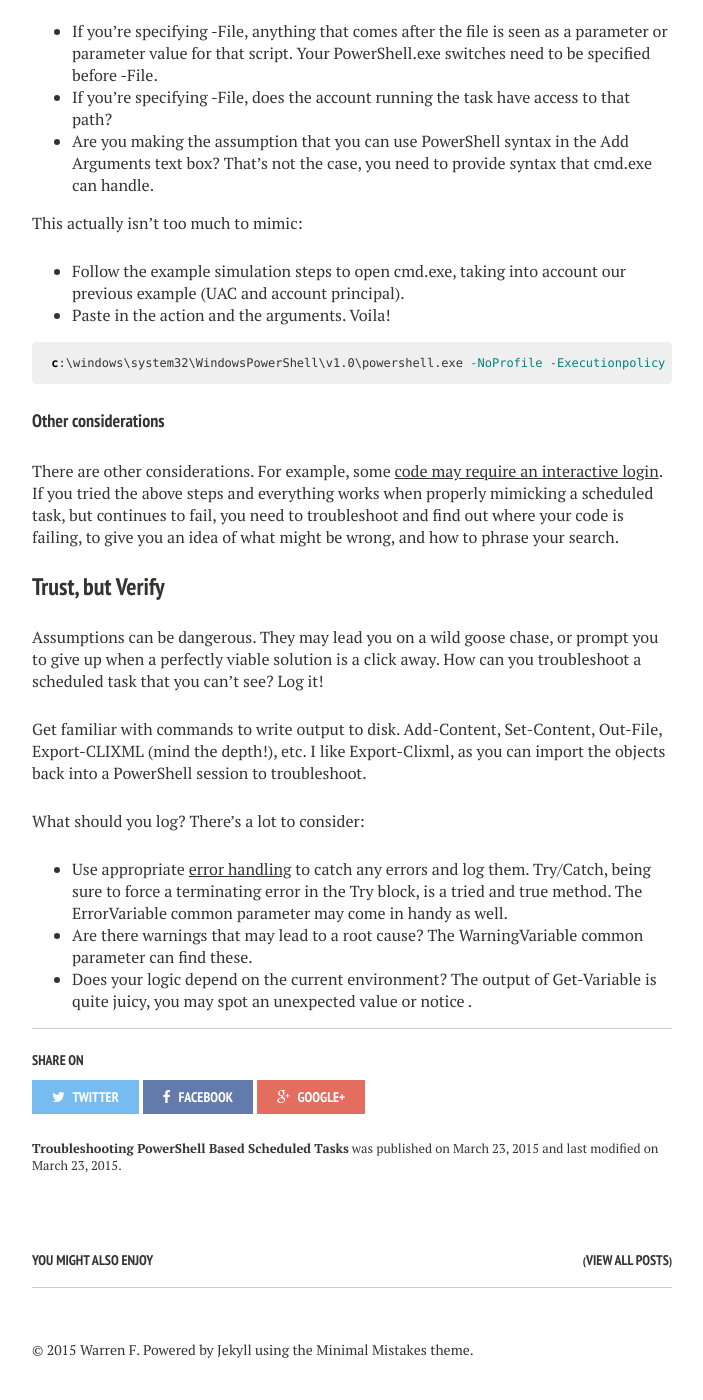
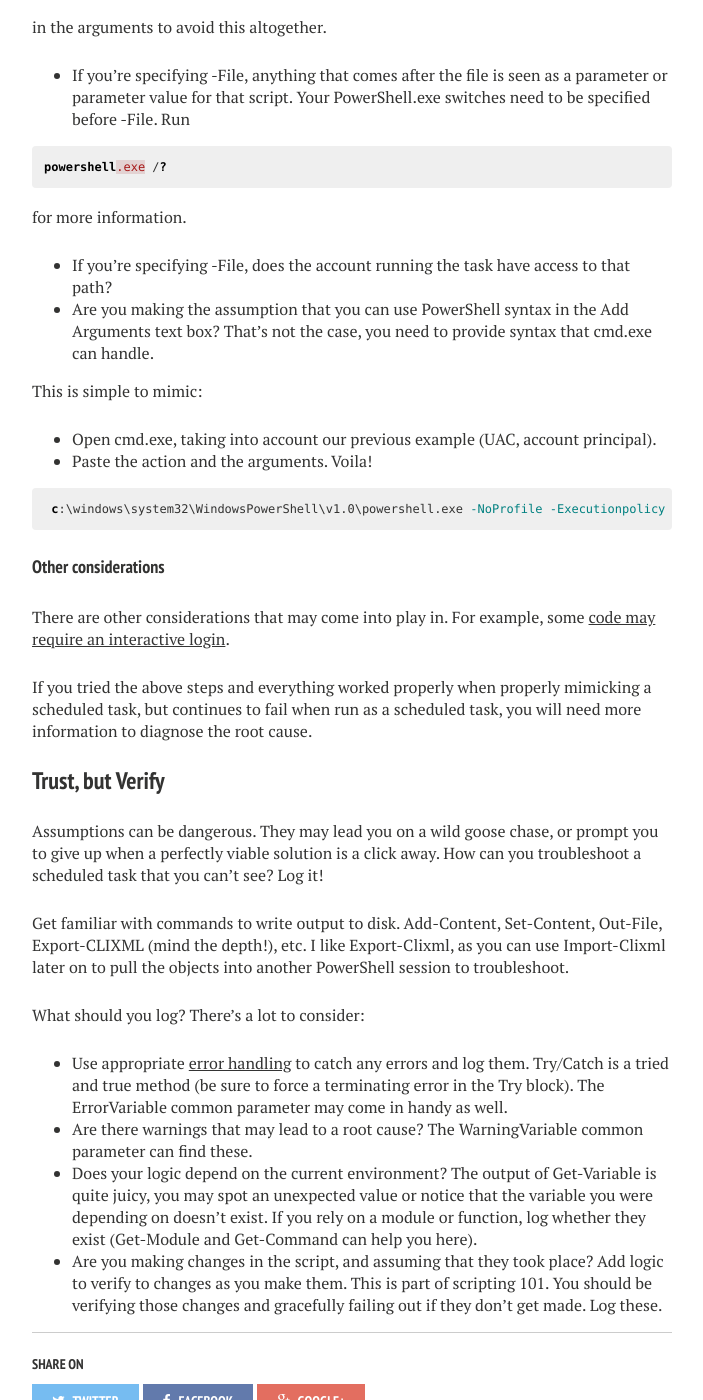
Before and after one commit to RamblingCookieMonster/RamblingCookieMonster.github.io, a Jekyll site: the page built from Drafts/2015-3-23-Task-Scheduler.md, in a window 1280 px wide and 1400 px high, scrolled down 2928 px. Shown: the whole window, without its empty margins (288-991 px from the left). Built offline with Jekyll 4.4.1, drawn with Linux system fonts in a browser that asks for light colours; nearby versions of some CDN libraries; comment, search, counter and statistics services are not loaded; some of the changed text lies outside the part shown.

Commit message:
Task tweaks

```diff
--- a/Drafts/2015-3-23-Task-Scheduler.md
+++ b/Drafts/2015-3-23-Task-Scheduler.md
@@ -12,9 +12,9 @@
 ---
 {% include _toc.html %}
 
-I often see questions about PowerShell based Scheduled Tasks that aren't working.  Often times, the inquiring party tells us that they run perfectly fine outside of the task scheduler.  Let's take a look at some common points of failure, and how to troubleshoot these.  A great way to do this is to mimic the scheduled task as closely as possible.
+I often see questions about PowerShell based scheduled tasks that aren't working.  The inquiring party tells us that they run perfectly fine outside of the task scheduler. This is a quick hit to cover some of the more common points of failure, and how to troubleshoot these.
 
-Before we get started, let's look at a well constructed scheduled task.
+Let's look at a well constructed scheduled task, and start listing out where things can go wrong.
 
 ### A Working Scheduled Task
 
@@ -24,13 +24,13 @@
 
 ![General tab](/images/scheduled-tasks/OverviewGeneral.png)
 
-* If UAC is enabled and your code requires administrative privileges, be sure to check the 'Run with highest privileges' box (2).
-* Verify that the account you are running the task as has the appropriate privileges on the local computer.  Do they have 'Log on as a batch job'? Are NTFS ACEs in place to allow access?
-* Verify that the account you are running the task as has the appropriate privileges for any systems that you query.  Are there application specific or domain specific privileges that you might have missed?  If you're running New-ADUser as SYSTEM, (hopefully) things won't work out.
+* If UAC is enabled and your code requires administrative privileges, be sure to check the 'Run with highest privileges' box (2). Without this box checked, your code executes without the administrator access token.
+* Verify that the account the task runs as has the appropriate privileges on the local computer. Do they have 'Log on as a batch job'? Are NTFS and registry ACEs in place to allow access?
+* Verify that the account the task runs as has the appropriate privileges for any systems that you query.  Are there application specific or domain specific privileges that you might have missed?  If you're running New-ADUser as SYSTEM, (hopefully) things won't work out.
 
 When simulating a scheduled task, you must mimic these settings.  For example:
 
-* If UAC is enabled, you must ensure you are running with administrative privileges. Don't leave this to chance, if you are troubleshooting, log the output of something like Test-ForAdmin, and verify that you truly are running with the administrator access token.
+* If UAC is enabled and 'Run with highest privileges' is specified, you must ensure you are running with administrative privileges. Don't leave this to chance, if you are troubleshooting, log the output of something like Test-ForAdmin, and verify that you truly are running with the administrator access token.
 * Ensure that you are running as the user configured in the scheduled task. This should be straightforward, but if in doubt, log it. If you need to run as SYSTEM, [psexec](https://technet.microsoft.com/en-us/sysinternals/bb897553.aspx) comes in handy: {% highlight bat %} psexec -i -s Powershell.exe {% endhighlight %}
 
 #### Actions
@@ -41,31 +41,34 @@
 
 {% highlight bat %} -NoProfile -Executionpolicy bypass -file "\\path\to\Generate-SQLDatabaseGrowth.ps1" -Parameter 'Value' {% endhighlight %}
 
-* Verify that you are running PowerShell at the correct bitness - are you running PowerShell from syswow64 (32-bit) and trying to load a module in system32 (64-bit)? That won't work.  Fully spell out the path to the PowerShell executable that you need.
+* Verify that you are running PowerShell at the correct bitness - are you running PowerShell from syswow64 (32-bit) and trying to load a module under system32 (64-bit)? That won't work. Fully spell out the path to the PowerShell executable that you need.
 * Don't bother typing inside the Add arguments text box. Type out your arguments in your favorite text editor and paste it in. Verify that you don't have any odd trailing spaces or other remnants from pasting.
 * Did you forget -NoProfile? Always, *always* specify -NoProfile. If you need to load code in your script, do it in your script. Allowing profiles adds complexity and opens you up to malicious code injection, and unintentional mistakes. What if a profile drops you in an unintended PSDrive that your script doesn't account for? What if a profile sets variables that you naively assumed (never assume!) would be null? I can't emphasize this enough, -NoProfile is required.
 * Is your execution policy configured correctly? Sign your scripts, or add {% highlight bat %} -ExecutionPolicy Bypass {% endhighlight %} in the arguments to avoid this altogether.
-* If you're specifying -File, anything that comes after the file is seen as a parameter or parameter value for that script.  Your PowerShell.exe switches need to be specified before -File.
+* If you're specifying -File, anything that comes after the file is seen as a parameter or parameter value for that script.  Your PowerShell.exe switches need to be specified before -File.  Run {% highlight bat %}powershell.exe /?{% endhighlight %} for more information.
 * If you're specifying -File, does the account running the task have access to that path?
 * Are you making the assumption that you can use PowerShell syntax in the Add Arguments text box? That's not the case, you need to provide syntax that cmd.exe can handle.
 
-This actually isn't too much to mimic:
+This is simple to mimic:
 
-* Follow the example simulation steps to open cmd.exe, taking into account our previous example (UAC and account principal).
-* Paste in the action and the arguments.  Voila! {% highlight bat %} c:\windows\system32\WindowsPowerShell\v1.0\powershell.exe -NoProfile -Executionpolicy bypass -file "\\path\to\Generate-SQLDatabaseGrowth.ps1" -Parameter 'Value' {% endhighlight %}
+* Open cmd.exe, taking into account our previous example (UAC, account principal).
+* Paste the action and the arguments.  Voila! {% highlight bat %} c:\windows\system32\WindowsPowerShell\v1.0\powershell.exe -NoProfile -Executionpolicy bypass -file "\\path\to\Generate-SQLDatabaseGrowth.ps1" -Parameter 'Value' {% endhighlight %}
 
 #### Other considerations
 
-There are other considerations. For example, some [code may require an interactive login](https://social.technet.microsoft.com/Forums/windowsserver/en-US/aede572b-4c1f-4729-bc9d-899fed5fad02/run-powershell-script-as-scheduled-task-that-uses-excel-com-object?forum=winserverpowershell).  If you tried the above steps and everything works when properly mimicking a scheduled task, but continues to fail, you need to troubleshoot and find out where your code is failing, to give you an idea of what might be wrong, and how to phrase your search.
+There are other considerations that may come into play in. For example, some [code may require an interactive login](https://social.technet.microsoft.com/Forums/windowsserver/en-US/aede572b-4c1f-4729-bc9d-899fed5fad02/run-powershell-script-as-scheduled-task-that-uses-excel-com-object?forum=winserverpowershell).
+
+If you tried the above steps and everything worked properly when properly mimicking a scheduled task, but continues to fail when run as a scheduled task, you will need more information to diagnose the root cause.
 
 ### Trust, but Verify
 
 Assumptions can be dangerous. They may lead you on a wild goose chase, or prompt you to give up when a perfectly viable solution is a click away. How can you troubleshoot a scheduled task that you can't see? Log it!
 
-Get familiar with commands to write output to disk. Add-Content, Set-Content, Out-File, Export-CLIXML (mind the depth!), etc. I like Export-Clixml, as you can import the objects back into a PowerShell session to troubleshoot.
+Get familiar with commands to write output to disk. Add-Content, Set-Content, Out-File, Export-CLIXML (mind the depth!), etc. I like Export-Clixml, as you can use Import-Clixml later on to pull the objects into another PowerShell session to troubleshoot.
 
 What should you log? There's a lot to consider:
 
-* Use appropriate [error handling](https://www.penflip.com/powershellorg/the-big-book-of-powershell-error-handling) to catch any errors and log them.  Try/Catch, being sure to force a terminating error in the Try block, is a tried and true method.  The ErrorVariable common parameter may come in handy as well.
-* Are there warnings that may lead to a root cause?  The WarningVariable common parameter can find these.
-* Does your logic depend on the current environment?  The output of Get-Variable is quite juicy, you may spot an unexpected value or notice .
+* Use appropriate [error handling](https://www.penflip.com/powershellorg/the-big-book-of-powershell-error-handling) to catch any errors and log them. Try/Catch is a tried and true method (be sure to force a terminating error in the Try block). The ErrorVariable common parameter may come in handy as well.
+* Are there warnings that may lead to a root cause? The WarningVariable common parameter can find these.
+* Does your logic depend on the current environment? The output of Get-Variable is quite juicy, you may spot an unexpected value or notice that the variable you were depending on doesn't exist. If you rely on a module or function, log whether they exist (Get-Module and Get-Command can help you here).
+* Are you making changes in the script, and assuming that they took place? Add logic to verify to changes as you make them. This is part of scripting 101. You should be verifying those changes and gracefully failing out if they don't get made. Log these.
```
Also changed, not shown: 1 other file.
